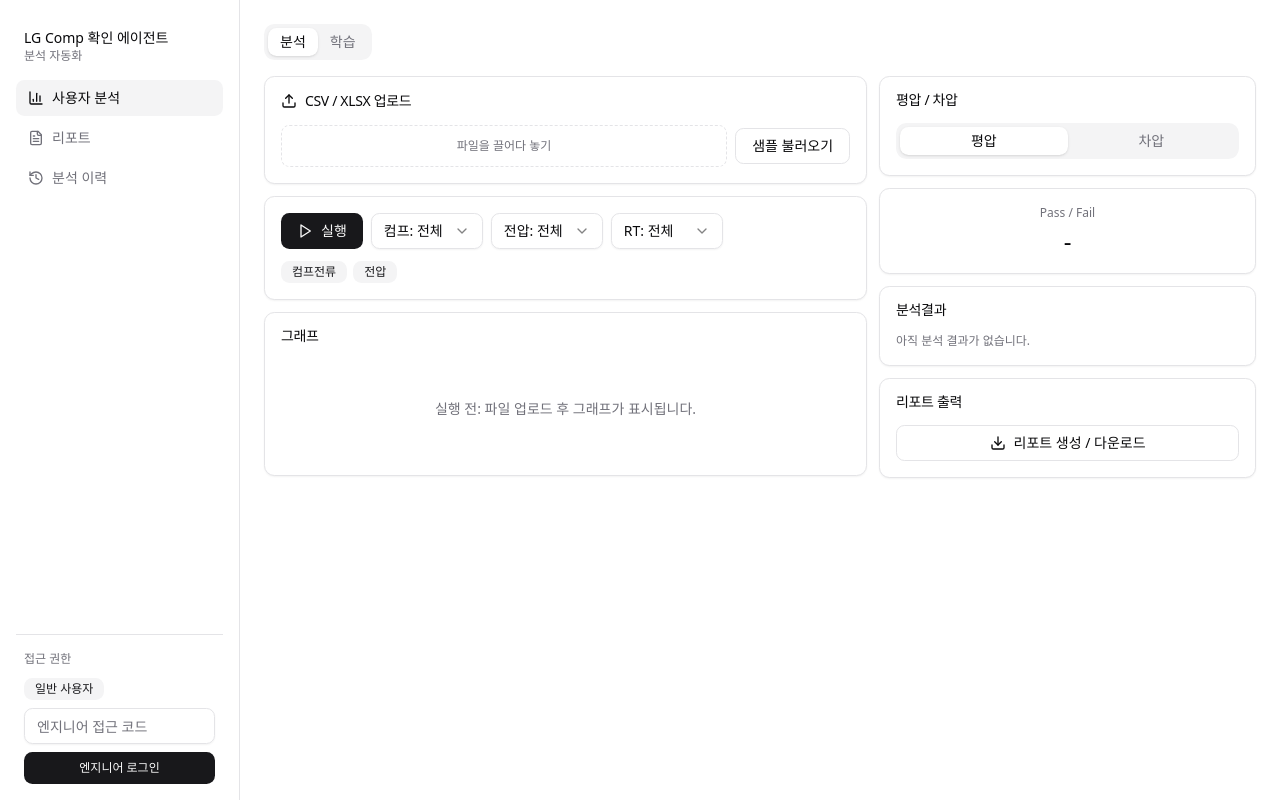
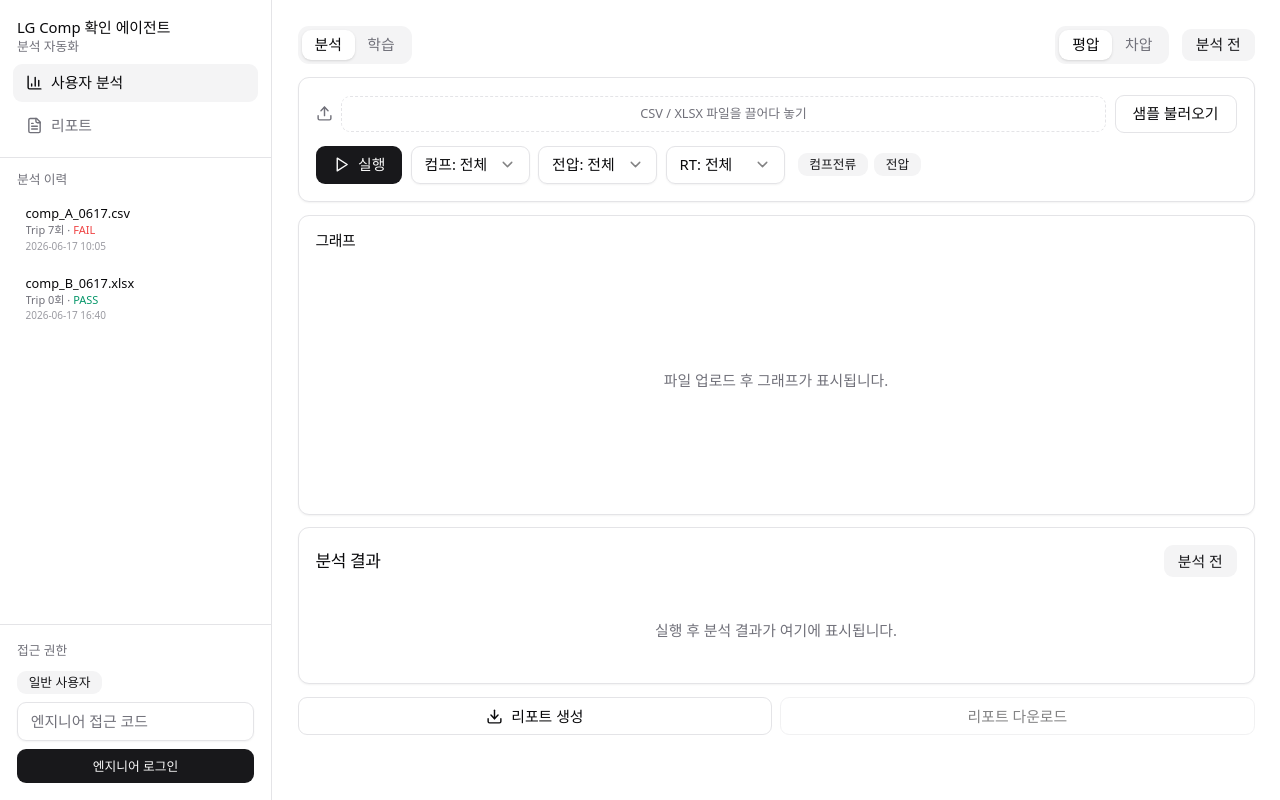
Before and after one commit to KingWonHO/LG_Project, a React (Vite) app in the folder frontend/: page / in a window 1280 px wide. Built offline with nearby package versions, Linux system fonts and the light colour scheme; the HTML template or start-up script is replaced by a standard one.

Commit message:
화면 구성 수정 완료

```diff
--- a/frontend/src/components/Layout.tsx
+++ b/frontend/src/components/Layout.tsx
@@ -1,17 +1,22 @@
 import { useState } from "react";
-import { NavLink, Outlet } from "react-router-dom";
-import { BarChart3, FileText, History, Wrench, LogOut } from "lucide-react";
+import { NavLink, Outlet, useNavigate } from "react-router-dom";
+import { BarChart3, FileText, LogOut } from "lucide-react";
 import { Button } from "@/components/ui/button";
 import { Input } from "@/components/ui/input";
 import { Badge } from "@/components/ui/badge";
-import { useRole, MOCK_ACCESS_CODE } from "@/context";
+import { useRole, useApp, MOCK_ACCESS_CODE } from "@/context";
 import { cn } from "@/lib/utils";
 
-const navBase =
-  "flex items-center gap-2 rounded-md px-3 py-2 text-sm font-medium transition-colors";
+const navBase = "flex items-center gap-2 rounded-md px-3 py-2 text-sm font-medium transition-colors";
+
+function verdictColor(v: string) {
+  return v === "PASS" ? "text-emerald-600" : v === "FAIL" ? "text-destructive" : "text-amber-600";
+}
 
 export default function Layout() {
   const { role, setRole } = useRole();
+  const { history, selectedId, setSelectedId } = useApp();
+  const navigate = useNavigate();
   const [code, setCode] = useState("");
   const [err, setErr] = useState(false);
 
@@ -19,46 +24,65 @@ export default function Layout() {
     cn(navBase, isActive ? "bg-secondary text-foreground" : "text-muted-foreground hover:bg-secondary/60");
 
   return (
-    <div className="flex min-h-screen">
-      <aside className="w-60 shrink-0 border-r bg-card p-4 flex flex-col gap-1">
-        <div className="px-2 py-3">
+    <div className="flex h-screen">
+      <aside className="w-64 shrink-0 border-r bg-card flex flex-col">
+        {/* 상단 로고 */}
+        <div className="px-4 pt-4 pb-2">
           <h1 className="text-sm font-medium">LG Comp 확인 에이전트</h1>
           <p className="text-xs text-muted-foreground">분석 자동화</p>
         </div>
 
-        <nav className="flex flex-col gap-1">
+        {/* 고정 메뉴 2개 */}
+        <nav className="flex flex-col gap-1 px-3">
           <NavLink to="/" end className={link}><BarChart3 className="h-4 w-4" /> 사용자 분석</NavLink>
           <NavLink to="/report" className={link}><FileText className="h-4 w-4" /> 리포트</NavLink>
-          <NavLink to="/history" className={link}><History className="h-4 w-4" /> 분석 이력</NavLink>
-          {role === "engineer" && (
-            <NavLink to="/engineer" className={link}><Wrench className="h-4 w-4" /> 엔지니어 관리</NavLink>
-          )}
         </nav>
 
-        <div className="mt-auto border-t pt-4">
-          <p className="px-2 mb-2 text-xs text-muted-foreground">접근 권한</p>
+        {/* 분석 이력 (쌓이는 스크롤 리스트) */}
+        <div className="mt-3 flex-1 min-h-0 flex flex-col border-t pt-3">
+          <p className="px-4 pb-2 text-xs font-medium text-muted-foreground">분석 이력</p>
+          <div className="flex-1 overflow-y-auto px-3 space-y-1">
+            {history.length === 0 ? (
+              <p className="px-1 text-xs text-muted-foreground">분석 기록이 없습니다.</p>
+            ) : (
+              history.map((h) => (
+                <button
+                  key={h.id}
+                  onClick={() => { setSelectedId(h.id); navigate("/history"); }}
+                  className={cn(
+                    "w-full text-left rounded-md px-3 py-2 transition-colors",
+                    selectedId === h.id ? "bg-secondary" : "hover:bg-secondary/60"
+                  )}
+                >
+                  <p className="text-xs font-medium truncate">{h.filename}</p>
+                  <p className="text-[11px] text-muted-foreground truncate">
+                    {h.trip} · <span className={verdictColor(h.verdict)}>{h.verdict}</span>
+                  </p>
+                  <p className="text-[10px] text-muted-foreground/70">{h.time}</p>
+                </button>
+              ))
+            )}
+          </div>
+        </div>
+
+        {/* 접근 권한 (하단 고정) */}
+        <div className="border-t p-4">
+          <p className="mb-2 text-xs text-muted-foreground">접근 권한</p>
           {role === "engineer" ? (
-            <div className="px-2 space-y-2">
+            <div className="space-y-2">
               <Badge variant="success">엔지니어 모드</Badge>
               <Button variant="outline" size="sm" className="w-full" onClick={() => setRole("user")}>
                 <LogOut className="h-4 w-4" /> 로그아웃
               </Button>
             </div>
           ) : (
-            <div className="px-2 space-y-2">
+            <div className="space-y-2">
               <Badge variant="secondary">일반 사용자</Badge>
-              <Input
-                type="password"
-                placeholder="엔지니어 접근 코드"
-                value={code}
-                onChange={(e) => setCode(e.target.value)}
-              />
+              <Input type="password" placeholder="엔지니어 접근 코드"
+                     value={code} onChange={(e) => setCode(e.target.value)} />
               {err && <p className="text-xs text-destructive">코드가 올바르지 않습니다.</p>}
-              <Button
-                size="sm"
-                className="w-full"
-                onClick={() => (code === MOCK_ACCESS_CODE ? setRole("engineer") : setErr(true))}
-              >
+              <Button size="sm" className="w-full"
+                onClick={() => (code === MOCK_ACCESS_CODE ? setRole("engineer") : setErr(true))}>
                 엔지니어 로그인
               </Button>
             </div>
--- a/frontend/src/components/ui/select.tsx
+++ b/frontend/src/components/ui/select.tsx
@@ -34,7 +34,7 @@ const SelectContent = React.forwardRef<
     <SelectPrimitive.Content
       ref={ref}
       className={cn(
-        "relative z-50 max-h-96 min-w-[8rem] overflow-hidden rounded-md border bg-popover text-popover-foreground shadow-md bg-background",
+        "relative z-50 max-h-96 min-w-[8rem] overflow-hidden rounded-md border bg-background text-foreground shadow-md",
         className
       )}
       position={position}
--- a/frontend/src/context.tsx
+++ b/frontend/src/context.tsx
@@ -2,16 +2,83 @@ import { createContext, useContext, useState, type ReactNode } from "react";
 
 export type Role = "user" | "engineer";
 
-const RoleContext = createContext<{ role: Role; setRole: (r: Role) => void }>({
+export type AnalysisRecord = {
+  id: string;
+  filename: string;
+  time: string;
+  verdict: string;           // PASS | 관리필요 | FAIL
+  trip: string;              // 요약용 (예: "Trip 3회")
+  narrative: string;         // 챗 스타일 본문
+  result: { 항목: string; 결과: string }[];
+};
+
+type Ctx = {
+  role: Role;
+  setRole: (r: Role) => void;
+  history: AnalysisRecord[];
+  addRecord: (r: AnalysisRecord) => void;
+  selectedId: string | null;
+  setSelectedId: (id: string | null) => void;
+};
+
+const seed: AnalysisRecord[] = [
+  {
+    id: "seed-1",
+    filename: "comp_A_0617.csv",
+    time: "2026-06-17 10:05",
+    verdict: "FAIL",
+    trip: "Trip 7회",
+    narrative:
+      "comp_A_0617.csv 분석 결과 Trip이 7회 발생했고 컴프 전류가 반복적으로 임계치를 초과했습니다. 종합적으로 FAIL로 판정합니다.",
+    result: [
+      { 항목: "Trip 발생", 결과: "7회" },
+      { 항목: "baseline 이탈", 결과: "Iqe, CoolingPower" },
+      { 항목: "데이터 품질", 결과: "이상치 5건" },
+      { 항목: "최종 판정", 결과: "FAIL" },
+    ],
+  },
+  {
+    id: "seed-2",
+    filename: "comp_B_0617.xlsx",
+    time: "2026-06-17 16:40",
+    verdict: "PASS",
+    trip: "Trip 0회",
+    narrative:
+      "comp_B_0617.xlsx 분석 결과 Trip이 없고 모든 항목이 정상 baseline 범위 내에 있습니다. PASS로 판정합니다.",
+    result: [
+      { 항목: "Trip 발생", 결과: "0회" },
+      { 항목: "baseline 이탈", 결과: "없음" },
+      { 항목: "데이터 품질", 결과: "정상" },
+      { 항목: "최종 판정", 결과: "PASS" },
+    ],
+  },
+];
+
+const AppContext = createContext<Ctx>({
   role: "user",
   setRole: () => {},
+  history: [],
+  addRecord: () => {},
+  selectedId: null,
+  setSelectedId: () => {},
 });
 
 export function RoleProvider({ children }: { children: ReactNode }) {
   const [role, setRole] = useState<Role>("user");
-  return <RoleContext.Provider value={{ role, setRole }}>{children}</RoleContext.Provider>;
+  const [history, setHistory] = useState<AnalysisRecord[]>(seed);
+  const [selectedId, setSelectedId] = useState<string | null>(null);
+  const addRecord = (r: AnalysisRecord) => setHistory((prev) => [r, ...prev]);
+  return (
+    <AppContext.Provider value={{ role, setRole, history, addRecord, selectedId, setSelectedId }}>
+      {children}
+    </AppContext.Provider>
+  );
 }
 
-export const useRole = () => useContext(RoleContext);
+export const useRole = () => {
+  const { role, setRole } = useContext(AppContext);
+  return { role, setRole };
+};
+export const useApp = () => useContext(AppContext);
 
 export const MOCK_ACCESS_CODE = "1234";
--- a/frontend/src/index.css
+++ b/frontend/src/index.css
@@ -43,5 +43,6 @@
     --ring: 240 4.9% 83.9%;
   }
   * { @apply border-border; }
+  html { font-size: 17px; }
   body { @apply bg-background text-foreground; }
 }
--- a/frontend/src/pages/History.tsx
+++ b/frontend/src/pages/History.tsx
@@ -1,39 +1,66 @@
-import { Card, CardContent } from "@/components/ui/card";
+import { Card, CardHeader, CardTitle, CardContent } from "@/components/ui/card";
 import { Badge } from "@/components/ui/badge";
-import { mockHistory } from "@/lib/mock";
+import { Button } from "@/components/ui/button";
+import { Download } from "lucide-react";
+import { useApp } from "@/context";
 
-const badgeFor = (v: string) =>
-  v === "PASS" ? "success" : v === "FAIL" ? "destructive" : "warning";
+function VerdictBadge({ verdict }: { verdict: string }) {
+  const v = verdict === "PASS" ? "success" : verdict === "FAIL" ? "destructive" : "warning";
+  return <Badge variant={v as any} className="text-sm px-3 py-1">{verdict}</Badge>;
+}
 
 export default function History() {
+  const { history, selectedId } = useApp();
+  const rec = history.find((h) => h.id === selectedId) ?? history[0];
+
+  if (!rec) {
     return (
-    <div className="space-y-4 max-w-3xl">
+      <div className="max-w-3xl">
+        <h2 className="text-lg font-medium mb-2">분석 이력</h2>
+        <Card><CardContent className="pt-6 text-sm text-muted-foreground">
+          분석 기록이 없습니다. '사용자 분석'에서 분석을 실행하면 좌측 이력에 쌓입니다.
+        </CardContent></Card>
+      </div>
+    );
+  }
+
+  return (
+    <div className="max-w-3xl space-y-4">
+      <div className="flex items-center justify-between">
         <div>
-        <h2 className="text-lg font-medium">분석 이력</h2>
-        <p className="text-sm text-muted-foreground">과거 업로드 파일과 분석 결과를 조회합니다. (ADM-002, 목업)</p>
+          <h2 className="text-lg font-medium">{rec.filename}</h2>
+          <p className="text-sm text-muted-foreground">{rec.time}</p>
         </div>
+        <VerdictBadge verdict={rec.verdict} />
+      </div>
+
+      {/* 챗/프롬프트 스타일 결과 */}
       <Card>
-        <CardContent className="pt-4">
+        <CardHeader><CardTitle>분석 결과</CardTitle></CardHeader>
+        <CardContent>
+          <div className="flex gap-3">
+            <div className="h-8 w-8 rounded-full bg-primary text-primary-foreground flex items-center justify-center text-xs font-medium shrink-0">AI</div>
+            <div className="flex-1 rounded-lg border bg-muted/40 p-4 space-y-4 text-sm">
+              <p className="leading-relaxed">{rec.narrative}</p>
               <table className="w-full text-sm">
-            <thead><tr className="border-b text-muted-foreground text-xs">
-              <th className="text-left py-2 font-normal">일시</th>
-              <th className="text-left py-2 font-normal">파일명</th>
-              <th className="text-right py-2 font-normal">행 수</th>
-              <th className="text-right py-2 font-normal">판정</th>
-            </tr></thead>
                 <tbody>
-              {mockHistory.map((h) => (
-                <tr key={h.파일명} className="border-b last:border-0">
-                  <td className="py-2">{h.일시}</td>
-                  <td className="py-2">{h.파일명}</td>
-                  <td className="py-2 text-right">{h.행수.toLocaleString()}</td>
-                  <td className="py-2 text-right"><Badge variant={badgeFor(h.판정) as any}>{h.판정}</Badge></td>
+                  {rec.result.map((r) => (
+                    <tr key={r.항목} className="border-b last:border-0">
+                      <td className="py-2 text-muted-foreground">{r.항목}</td>
+                      <td className="py-2 text-right font-medium">{r.결과}</td>
                     </tr>
                   ))}
                 </tbody>
               </table>
+            </div>
+          </div>
         </CardContent>
       </Card>
+
+      <div className="flex gap-2">
+        <Button variant="outline" className="flex-1"><Download className="h-4 w-4" /> 리포트 생성</Button>
+        <Button variant="outline" className="flex-1">리포트 다운로드</Button>
+      </div>
     </div>
   );
 }
--- a/frontend/src/pages/UserAnalysis.tsx
+++ b/frontend/src/pages/UserAnalysis.tsx
@@ -2,53 +2,77 @@ import { useState } from "react";
 import {
   LineChart, Line, XAxis, YAxis, CartesianGrid, Tooltip, ResponsiveContainer, ReferenceArea,
 } from "recharts";
-import { Upload, Play, Download, AlertTriangle } from "lucide-react";
+import { Upload, Play, Download, AlertTriangle, CheckCircle2, XCircle } from "lucide-react";
 import { Card, CardHeader, CardTitle, CardContent } from "@/components/ui/card";
 import { Button } from "@/components/ui/button";
 import { Badge } from "@/components/ui/badge";
 import { Tabs, TabsList, TabsTrigger, TabsContent } from "@/components/ui/tabs";
 import { Select, SelectTrigger, SelectValue, SelectContent, SelectItem } from "@/components/ui/select";
 import { mockTimeseries, mockResult, TRIP_RANGE, type Point } from "@/lib/mock";
+import { useApp, type AnalysisRecord } from "@/context";
+
+function VerdictBadge({ verdict }: { verdict: string | null }) {
+  if (verdict === "PASS")
+    return <Badge variant="success" className="text-sm px-3 py-1"><CheckCircle2 className="h-4 w-4" /> PASS</Badge>;
+  if (verdict === "FAIL")
+    return <Badge variant="destructive" className="text-sm px-3 py-1"><XCircle className="h-4 w-4" /> FAIL</Badge>;
+  if (verdict === "관리필요")
+    return <Badge variant="warning" className="text-sm px-3 py-1"><AlertTriangle className="h-4 w-4" /> 관리필요</Badge>;
+  return <Badge variant="secondary" className="text-sm px-3 py-1">분석 전</Badge>;
+}
 
 export default function UserAnalysis() {
   const [data, setData] = useState<Point[] | null>(null);
   const [verdict, setVerdict] = useState<string | null>(null);
+  const { addRecord } = useApp();
 
   const run = () => {
     if (!data) return;
     setVerdict("관리필요");
+    const rec: AnalysisRecord = {
+      id: Date.now().toString(),
+      filename: "comp_sample.csv",
+      time: new Date().toLocaleString("ko-KR"),
+      verdict: "관리필요",
+      trip: "Trip 3회",
+      narrative:
+        "업로드 데이터에서 Trip이 3회(구간 150~172) 감지되었습니다. CoolingPower가 정상 baseline 상한을 초과하여 '관리필요'로 판정했습니다. 데이터 품질에서 이상치 2건이 확인됩니다.",
+      result: mockResult,
+    };
+    addRecord(rec);
   };
 
   return (
     <Tabs defaultValue="analysis">
-      <div className="flex items-center justify-between mb-4">
+      {/* 헤더 */}
+      <div className="flex items-center justify-between gap-4">
         <TabsList>
           <TabsTrigger value="analysis">분석</TabsTrigger>
           <TabsTrigger value="learning">학습</TabsTrigger>
         </TabsList>
-        {verdict && (
-          <Badge variant="warning"><AlertTriangle className="h-3.5 w-3.5" /> {verdict}</Badge>
-        )}
+        <div className="flex items-center gap-3">
+          <Tabs defaultValue="평압">
+            <TabsList>
+              <TabsTrigger value="평압">평압</TabsTrigger>
+              <TabsTrigger value="차압">차압</TabsTrigger>
+            </TabsList>
+          </Tabs>
+          <VerdictBadge verdict={verdict} />
+        </div>
       </div>
 
-      <TabsContent value="analysis">
-        <div className="grid grid-cols-1 lg:grid-cols-[1.6fr_1fr] gap-3">
-          {/* 좌측 */}
-          <div className="space-y-3">
+      <TabsContent value="analysis" className="space-y-3 mt-3">
+        {/* 업로드 + 옵션 */}
         <Card>
-              <CardHeader><CardTitle className="flex items-center gap-2"><Upload className="h-4 w-4" /> CSV / XLSX 업로드</CardTitle></CardHeader>
-              <CardContent className="flex gap-2 items-center">
-                <div className="flex-1 rounded-md border border-dashed px-3 py-3 text-center text-xs text-muted-foreground">
-                  파일을 끌어다 놓기
+          <CardContent className="pt-4 space-y-3">
+            <div className="flex items-center gap-2">
+              <Upload className="h-4 w-4 text-muted-foreground" />
+              <div className="flex-1 rounded-md border border-dashed px-3 py-2 text-center text-xs text-muted-foreground">
+                CSV / XLSX 파일을 끌어다 놓기
               </div>
               <Button variant="outline" onClick={() => setData(mockTimeseries())}>샘플 불러오기</Button>
-              </CardContent>
-              {data && <p className="px-4 pb-3 text-xs text-muted-foreground">불러온 행 수: {data.length} · 컬럼: 4</p>}
-            </Card>
-
-            <Card>
-              <CardContent className="pt-4 space-y-3">
-                <div className="flex gap-2">
+            </div>
+            <div className="flex flex-wrap items-center gap-2">
               <Button onClick={run}><Play className="h-4 w-4" /> 실행</Button>
               <Select defaultValue="all"><SelectTrigger className="w-28"><SelectValue /></SelectTrigger>
                 <SelectContent><SelectItem value="all">컴프: 전체</SelectItem><SelectItem value="on">ON</SelectItem></SelectContent></Select>
@@ -56,27 +80,31 @@ export default function UserAnalysis() {
                 <SelectContent><SelectItem value="all">전압: 전체</SelectItem><SelectItem value="rated">정격</SelectItem></SelectContent></Select>
               <Select defaultValue="all"><SelectTrigger className="w-28"><SelectValue /></SelectTrigger>
                 <SelectContent><SelectItem value="all">RT: 전체</SelectItem><SelectItem value="rt1">RT1</SelectItem></SelectContent></Select>
-                </div>
-                <div className="flex flex-wrap gap-1.5">
+              <div className="flex gap-1.5 ml-1">
                 <Badge variant="secondary">컴프전류</Badge>
                 <Badge variant="secondary">전압</Badge>
+              </div>
+              {data && <span className="ml-auto text-xs text-muted-foreground">행 {data.length} · 컬럼 4</span>}
             </div>
           </CardContent>
         </Card>
 
-            <Card>
+        {/* 그래프 */}
+        <Card className="flex flex-col h-[300px]">
           <CardHeader><CardTitle>그래프</CardTitle></CardHeader>
-              <CardContent>
+          <CardContent className="flex-1 min-h-0">
             {!data ? (
-                  <p className="text-sm text-muted-foreground py-10 text-center">실행 전: 파일 업로드 후 그래프가 표시됩니다.</p>
+              <div className="h-full flex items-center justify-center text-sm text-muted-foreground">
+                파일 업로드 후 그래프가 표시됩니다.
+              </div>
             ) : (
-                  <ResponsiveContainer width="100%" height={260}>
+              <ResponsiveContainer width="100%" height="100%">
                 <LineChart data={data} margin={{ top: 8, right: 8, left: -16, bottom: 0 }}>
                   <CartesianGrid strokeDasharray="3 3" opacity={0.3} />
                   <XAxis dataKey="time" tick={{ fontSize: 11 }} />
                   <YAxis tick={{ fontSize: 11 }} />
                   <Tooltip />
-                      {verdict && <ReferenceArea x1={TRIP_RANGE[0]} x2={TRIP_RANGE[1]} fill="#ef4444" fillOpacity={0.12} />}
+                  {verdict && <ReferenceArea x1={TRIP_RANGE[0]} x2={TRIP_RANGE[1]} fill="#ef4444" fillOpacity={0.12} label="Trip" />}
                   <Line type="monotone" dataKey="컴프전류" stroke="#3b82f6" dot={false} />
                   <Line type="monotone" dataKey="전압" stroke="#10b981" dot={false} />
                 </LineChart>
@@ -84,57 +112,54 @@ export default function UserAnalysis() {
             )}
           </CardContent>
         </Card>
-          </div>
 
-          {/* 우측 */}
-          <div className="space-y-3">
+        {/* 분석 결과 (그래프 아래, 챗/프롬프트 스타일) */}
         <Card>
-              <CardHeader><CardTitle>평압 / 차압</CardTitle></CardHeader>
-              <CardContent>
-                <Tabs defaultValue="평압">
-                  <TabsList className="w-full"><TabsTrigger value="평압" className="flex-1">평압</TabsTrigger><TabsTrigger value="차압" className="flex-1">차압</TabsTrigger></TabsList>
-                </Tabs>
-              </CardContent>
-            </Card>
-
-            <Card className={verdict ? "bg-amber-50" : ""}>
-              <CardContent className="pt-4 text-center">
-                <p className="text-xs text-muted-foreground">Pass / Fail</p>
-                <p className="text-2xl font-medium mt-1">{verdict ?? "-"}</p>
-              </CardContent>
-            </Card>
-
-            <Card>
-              <CardHeader><CardTitle>분석결과</CardTitle></CardHeader>
+          <CardHeader className="flex-row items-center justify-between space-y-0">
+            <CardTitle className="text-base">분석 결과</CardTitle>
+            <VerdictBadge verdict={verdict} />
+          </CardHeader>
           <CardContent>
             {!verdict ? (
-                  <p className="text-xs text-muted-foreground">아직 분석 결과가 없습니다.</p>
+              <p className="text-sm text-muted-foreground py-6 text-center">
+                실행 후 분석 결과가 여기에 표시됩니다.
+              </p>
             ) : (
-                  <table className="w-full text-xs">
-                    <tbody>
-                      {mockResult.map((r) => (
-                        <tr key={r.항목} className="border-b last:border-0">
-                          <td className="py-2 text-muted-foreground">{r.항목}</td>
-                          <td className="py-2 text-right">{r.결과}</td>
-                        </tr>
+              <div className="flex gap-3">
+                <div className="h-8 w-8 rounded-full bg-primary text-primary-foreground flex items-center justify-center text-xs font-medium shrink-0">AI</div>
+                <div className="flex-1 rounded-lg border bg-muted/40 p-4 space-y-4 text-sm">
+                  <p className="leading-relaxed">
+                    업로드 데이터에서 <b>Trip이 3회(구간 150~172)</b> 감지되었습니다.
+                    <b> CoolingPower</b>가 정상 baseline 상한을 초과하여 <b>관리필요</b>로 판정했습니다.
+                    데이터 품질에서 이상치 2건이 확인됩니다.
+                  </p>
+                  <div className="grid grid-cols-2 sm:grid-cols-4 gap-2">
+                    {[["Trip 발생", "3회"], ["baseline 이탈", "CoolingPower"], ["데이터 품질", "이상치 2"], ["판정", "관리필요"]].map(([k, v]) => (
+                      <div key={k} className="rounded-md bg-background border p-2.5">
+                        <p className="text-xs text-muted-foreground">{k}</p>
+                        <p className="text-sm font-medium mt-0.5">{v}</p>
+                      </div>
                     ))}
-                    </tbody>
-                  </table>
+                  </div>
+                  <div className="flex flex-wrap gap-1.5">
+                    <Badge variant="warning">CoolingPower 초과</Badge>
+                    <Badge variant="secondary">Trip 구간 150~172</Badge>
+                    <Badge variant="secondary">이상치 2건</Badge>
+                  </div>
+                </div>
+              </div>
             )}
           </CardContent>
         </Card>
 
-            <Card>
-              <CardHeader><CardTitle>리포트 출력</CardTitle></CardHeader>
-              <CardContent>
-                <Button variant="outline" className="w-full"><Download className="h-4 w-4" /> 리포트 생성 / 다운로드</Button>
-              </CardContent>
-            </Card>
-          </div>
+        {/* 리포트 버튼 (맨 아래 줄) */}
+        <div className="flex gap-2">
+          <Button variant="outline" className="flex-1"><Download className="h-4 w-4" /> 리포트 생성</Button>
+          <Button variant="outline" className="flex-1" disabled={!verdict}>리포트 다운로드</Button>
         </div>
       </TabsContent>
 
-      <TabsContent value="learning">
+      <TabsContent value="learning" className="mt-3">
         <Card><CardContent className="pt-6 text-sm text-muted-foreground">학습 기능은 목업 단계입니다.</CardContent></Card>
       </TabsContent>
     </Tabs>
--- a/frontend/tailwind.config.js
+++ b/frontend/tailwind.config.js
@@ -1,3 +1,5 @@
+import animate from "tailwindcss-animate";
+
 /** @type {import('tailwindcss').Config} */
 export default {
   darkMode: ["class"],
@@ -24,5 +26,5 @@ export default {
       },
     },
   },
-  plugins: [require("tailwindcss-animate")],
+  plugins: [animate],
 };
--- a/frontend/vite.config.ts
+++ b/frontend/vite.config.ts
@@ -1,11 +1,13 @@
 import { defineConfig } from "vite";
 import react from "@vitejs/plugin-react";
-import path from "path";
+import { fileURLToPath, URL } from "node:url";
 
 export default defineConfig({
   plugins: [react()],
   resolve: {
-    alias: { "@": path.resolve(__dirname, "./src") },
+    alias: {
+      "@": fileURLToPath(new URL("./src", import.meta.url)),
+    },
   },
   server: { port: 5173 },
 });
```
Also changed, not shown: 1 other file (tests, documents, lock files or other folders). Lines whose indentation alone changed are shown as unchanged.
